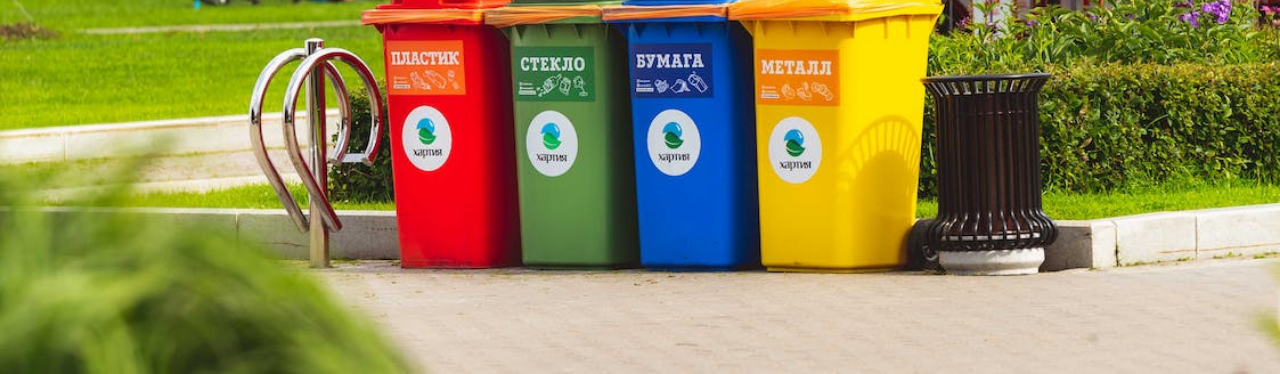
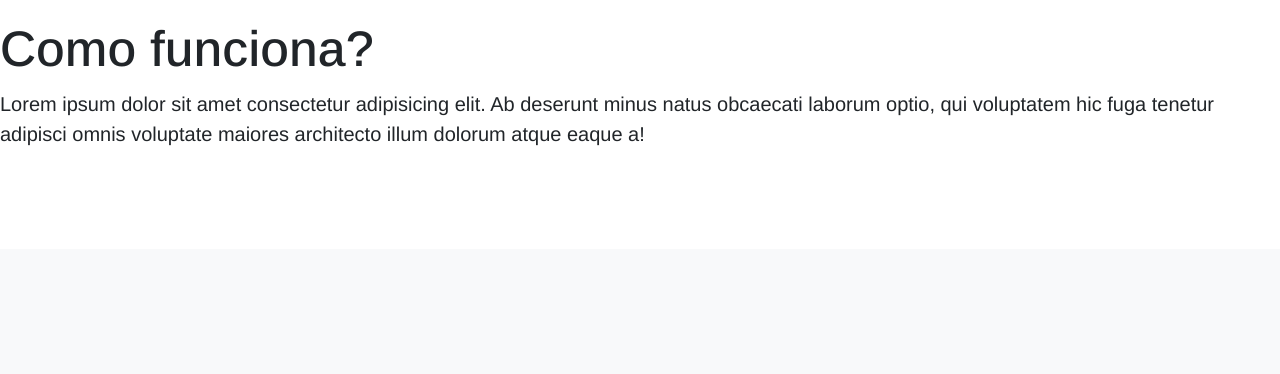
Before and after one commit to GDavij/hackaton-facef-2023, a PHP site: page / in a window 1280 px wide. Shown: the part 551-925 px from the top of the page. After the commit the page ends 697 px from the top, so only its background shows below. Run offline with PHP 8.4, Linux system fonts and the light colour scheme.

Commit message:
Atualização 14:56

```diff
--- a/Front-end-pages/main-page/index.html
+++ b/Front-end-pages/main-page/index.html
@@ -21,7 +21,7 @@
 <body>
   <nav class="navbar navbar-expand-lg bg-body-tertiary">
     <div class="container-fluid">
-      <a class="navbar-brand" href="#" style="color: var(--secondary);">COMPANHIA DE SUSTENTABILIDADE</a>
+      <a class="navbar-brand" href="#" style="color: var(--secondary);">TRASHOLDER</a>
       <button class="navbar-toggler" type="button" data-bs-toggle="collapse" data-bs-target="#navbarSupportedContent" aria-controls="navbarSupportedContent" aria-expanded="false" aria-label="Toggle navigation">
         <span class="navbar-toggler-icon"></span>
       </button>
@@ -42,29 +42,22 @@
     </div>
   </nav>
 
-  <!-- MAIN CORPO -->
+  <!-- MAIN BACKGROUND -->
+<div id="main-background">
+  <button type="button" class="btn btn-success">Success</button>
+  <button type="button" class="btn btn-success">Success</button>
+</div>
 
-  <div id="carouselExampleRide" class="carousel slide" data-bs-ride="true">
-    <div class="carousel-inner">
-      <div class="carousel-item active">
-        <img src="img/pexels-photo-2682683.jpeg" class="d-block w-100" alt="...">
-      </div>
-      <div class="carousel-item">
-        <img src="" class="d-block w-100" alt="...">
-      </div>
-      <div class="carousel-item">
-        <img src="..." class="d-block w-100" alt="...">
-      </div>
-    </div>
-    <button class="carousel-control-prev" type="button" data-bs-target="#carouselExampleRide" data-bs-slide="prev">
-      <span class="carousel-control-prev-icon" aria-hidden="true"></span>
-      <span class="visually-hidden">Previous</span>
-    </button>
-    <button class="carousel-control-next" type="button" data-bs-target="#carouselExampleRide" data-bs-slide="next">
-      <span class="carousel-control-next-icon" aria-hidden="true"></span>
-      <span class="visually-hidden">Next</span>
-    </button>
+
+<!-- MAIN CONTENT-->
+<h1>Como funciona?</h1>
+<div id="main-content">
+  <div id="main-description">
+    Lorem ipsum dolor sit amet consectetur adipisicing elit. Ab deserunt minus natus obcaecati laborum optio, qui voluptatem hic fuga tenetur adipisci omnis voluptate maiores architecto illum dolorum atque eaque a!
   </div>
+  <div></div>
+</div>
+</div>
 </body>
 </html>
 <script src="https://cdn.jsdelivr.net/npm/bootstrap@5.3.2/dist/js/bootstrap.bundle.min.js" integrity="sha384-C6RzsynM9kWDrMNeT87bh95OGNyZPhcTNXj1NW7RuBCsyN/o0jlpcV8Qyq46cDfL" crossorigin="anonymous"></script>
--- a/Front-end-pages/main-page/style.css
+++ b/Front-end-pages/main-page/style.css
@@ -5,7 +5,7 @@
 :root {
   --primary: #ffffff;
   --secondary: #23AD3E;
-  --tertiary: #000000;
+  --quartiary: #2F753D;
   --font-tittle: 'Arimo', sans-serif;
   --font-subtittle: 'sans-serif';
   --font-size-tittle: 6vh;
@@ -21,3 +21,34 @@
   font-family: var(--font-tittle);
   background-color: var(--primary);
 }
+
+.navbar-toggler{
+  color: var(--quartiary);
+  background-color: var(--secondary);
+}
+
+.navbar-toggler-icon{
+  background-color: var(--secondary);
+  color: var(--primary);
+}
+
+#main-background{
+  display: flex;
+  height: 60vh;
+  background: linear-gradient(rgba(0, 0, 0, 0.8), rgba(0, 0, 0, 0)),
+  url(img);
+  background-position: center;
+  background-size: cover;
+  margin: 0px 0px 20px 0px;
+  linear-gradient(rgba(0, 0, 0, 0.8), rgba(0, 0, 0, 0)),
+}
+
+#main-content{
+  display: flex;
+}
+
+#main-background > button{
+  margin: auto;
+  padding: 30px 20px;
+  flex-wrap: wrap;
+}
```
